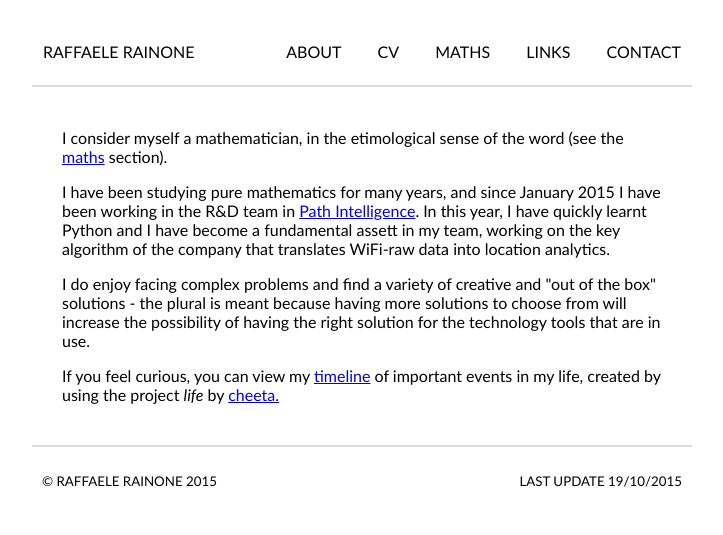
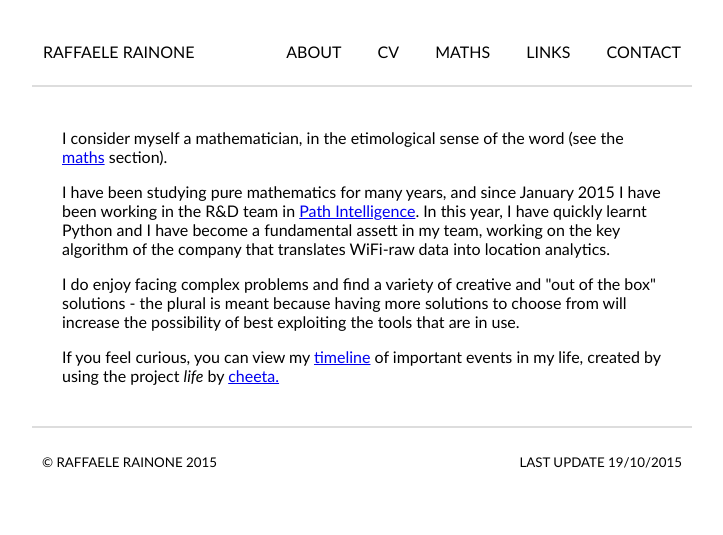
Before and after one commit to raffo85h/raffo85h.github.io, a plain HTML site: page about.html in a window 1280 px wide. Shown: the whole page, without its empty margins (278-1001 px from the left). Drawn offline with nearby package versions, Linux system fonts and the light colour scheme.

Commit message:
rephrase

```diff
--- a/about.html
+++ b/about.html
@@ -18,7 +18,7 @@
 
     <p>I have been studying pure mathematics for many years, and since January 2015 I have been working in the R&D team in <a href="maths.html">Path Intelligence</a>. In this year, I have quickly learnt Python and I have become a fundamental assett in my team, working on the key algorithm of the company that translates WiFi-raw data into location analytics.</p>
 
-    <p>I do enjoy facing complex problems and find a variety of creative and "out of the box" solutions - the plural is meant because having more solutions to choose from will increase the possibility of having the right solution for the technology tools that are in use.</p>
+    <p>I do enjoy facing complex problems and find a variety of creative and "out of the box" solutions - the plural is meant because having more solutions to choose from will increase the possibility of best exploiting the tools that are in use.</p>
 
     <p>If you feel curious, you can view my <a href="http://raffo85h.github.io/life/">timeline</a> of important events in my life, created by using the project <i>life</i> by <a href="https://github.com/cheeaun/life">cheeta.</a></p>
   </div>
```
